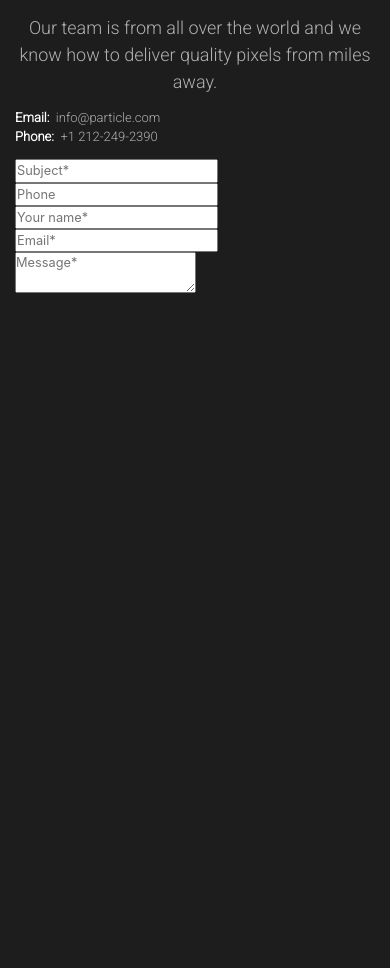
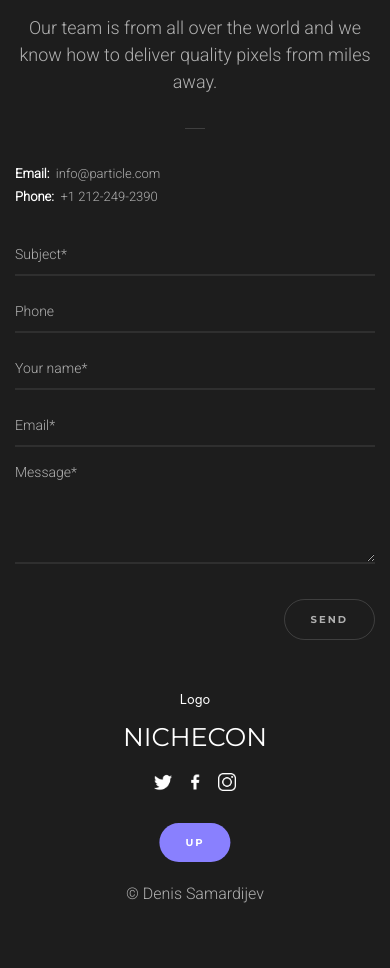
Before and after one commit to jisanjung/Nichecon, a plain HTML site: page index.html in a window 390 px wide. Shown: the part 4800-5768 px from the top of the page. Before the commit the page ends 5148 px from the top, so only its background shows below. Drawn offline with nearby package versions, Linux system fonts and the light colour scheme.

Commit message:
finished mobile layout

```diff
--- a/index.html
+++ b/index.html
@@ -130,19 +130,34 @@
                 <span class="title-divider"></span>
                 <div class="container">
                     <p class="text-light2 roboto text-center">Our team is from all over the world and we know how to deliver quality pixels from miles away.</p>
+                    <span class="title-divider small-divider"></span>
                     <ul class="roboto">
                         <li class="text-light2 text-decoration"><strong class="text-white mr-2">Email:</strong>info@particle.com</li>
-                        <li class="text-light2"><strong class="text-white mr-2">Phone:</strong>+1 212-249-2390</li>
+                        <li class="text-light2 pt-1"><strong class="text-white mr-2">Phone:</strong>+1 212-249-2390</li>
                     </ul>
                     <form>
-                        <input type="text" name="subject" placeholder="Subject*" id="subject">
-                        <input type="number" name="phone" placeholder="Phone" id="phone">
-                        <input type="text" name="name" placeholder="Your name*" id="name">
-                        <input type="email" name="email" placeholder="Email*" id="email">
-                        <textarea name="message" placeholder="Message*" id="message"></textarea>
+                        <input type="text" name="subject" placeholder="Subject*" id="subject" class="input-box roboto">
+                        <input type="number" name="phone" placeholder="Phone" id="phone" class="input-box roboto">
+                        <input type="text" name="name" placeholder="Your name*" id="name" class="input-box roboto">
+                        <input type="email" name="email" placeholder="Email*" id="email" class="input-box roboto">
+                        <textarea name="message" placeholder="Message*" id="message" class="input-box roboto"></textarea>
+                        <button type="submit" name="submit" class="submit-button text-light2 montserrat">SEND</button>
                     </form>
                 </div>
             </section>
+            <footer>
+                <div class="container">
+                    <span class="logo-sm horizontal-center text-white d-inline-block">Logo</span>
+                    <h2 class="text-center text-white mt-3 mb-4">NICHE<span>CON</span></h2>
+                    <ul class="text-center">
+                        <li class="d-inline"><a href="#"><img src="images/icons8-twitter-50.png" alt="Twitter Icon"></a></li>
+                        <li class="d-inline"><a href="#"><img src="images/icons8-facebook-f-48.png" alt="Facebook Icon"></a></li>
+                        <li class="d-inline"><a href="#"><img src="images/icons8-instagram-52.png" alt="Instagram Icon"></a></li>
+                    </ul>
+                    <a href="#" class="horizontal-center d-inline-block bg bg-primary text-white montserrat mt-4 mb-4" id="up-button">UP</a>
+                    <p class="text-center text-light2 roboto">&copy; Denis Samardijev</p>
+                </div>
+            </footer>
         </div>
         <!--bootstrap js-->
         <script src="https://code.jquery.com/jquery-3.3.1.slim.min.js" integrity="sha384-q8i/X+965DzO0rT7abK41JStQIAqVgRVzpbzo5smXKp4YfRvH+8abtTE1Pi6jizo" crossorigin="anonymous"></script>
--- a/style.css
+++ b/style.css
@@ -56,11 +56,20 @@
     left: 50%;
     transform: translateX(-50%);
 }
+.small-divider {
+    width: 20px !important;
+}
 .section-padding {
     padding: 50px 0;
 }
 .test {
     border: 1px solid red;
+}
+.logo-sm {
+
+}
+.logo-lg {
+
 }
 /* header, nav */
 header {
@@ -262,3 +271,54 @@ header {
 .contact ul li strong {
     font-weight: bold;
 }
+.input-box {
+    background: transparent;
+    border: 0;
+    border-bottom: 2px solid #2f2f2f;
+    width: 100%;
+    height: 42px;
+    margin-top: 15px;
+    font-size: 14px;
+    color: #b0b0b0;
+}
+.input-box::placeholder {
+    font-size: 14px;
+    color: #b0b0b0;
+}
+#message {
+    height: 102px;
+}
+.contact form button {
+    float: right;
+}
+.submit-button {
+    background: transparent;
+    padding: 12px 26px;
+    border-radius: 45px;
+    font-size: 10px;
+    border: 1px solid rgba(255, 255, 255, 0.15);
+    font-weight: 600;
+    letter-spacing: 2px;
+    margin-top: 30px;
+}
+/* footer */
+footer {
+    grid-column: 1/13;
+    padding-bottom: 50px;
+}
+footer ul li a img {
+    width: 18px;
+}
+footer ul li + li {
+    margin-left: 10px;
+}
+#up-button {
+    padding: 12px 26px;
+    font-size: 10px;
+    font-weight: bold;
+    letter-spacing: 2px;
+    border-radius: 45px;
+}
+footer p {
+    font-size: 16px;
+}
```
Also changed, not shown: images/icons8-facebook-f-48.png (added), images/icons8-instagram-52.png (added), images/icons8-twitter-50.png (added).
